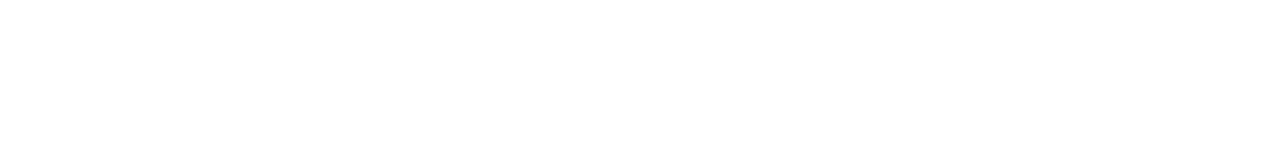
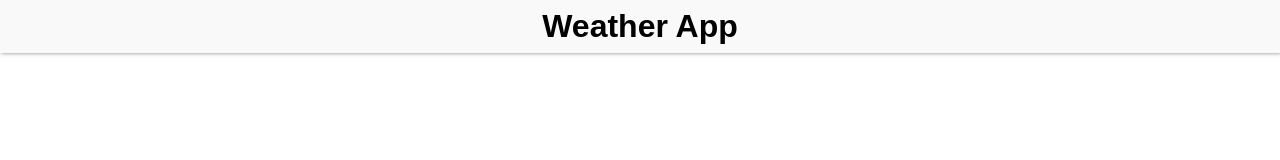
Before and after one commit to leetbeet/weather-app, a website built with webpack: page src/template.html in a window 1280 px wide. Built offline with nearby package versions, Linux system fonts and the light colour scheme.

Commit message:
Add and style header

```diff
--- a/src/style.css
+++ b/src/style.css
@@ -3,3 +3,14 @@
   padding: 0;
   box-sizing: border-box;
 }
+
+body {
+  font-family: Arial, Helvetica, sans-serif;
+}
+
+header {
+  background-color: #f9f9f9;
+  text-align: center;
+  padding: 8px 0;
+  box-shadow: 1px 0 4px rgba(0, 0, 0, 0.5);
+}
--- a/src/template.html
+++ b/src/template.html
@@ -1,11 +1,13 @@
-<!DOCTYPE html>
+<!doctype html>
 <html lang="en">
-<head>
-    <meta charset="UTF-8">
-    <meta name="viewport" content="width=device-width, initial-scale=1.0">
+  <head>
+    <meta charset="UTF-8" />
+    <meta name="viewport" content="width=device-width, initial-scale=1.0" />
     <title>Document</title>
-</head>
-<body>
-
-</body>
+  </head>
+  <body>
+    <header>
+      <h1>Weather App</h1>
+    </header>
+  </body>
 </html>
```
